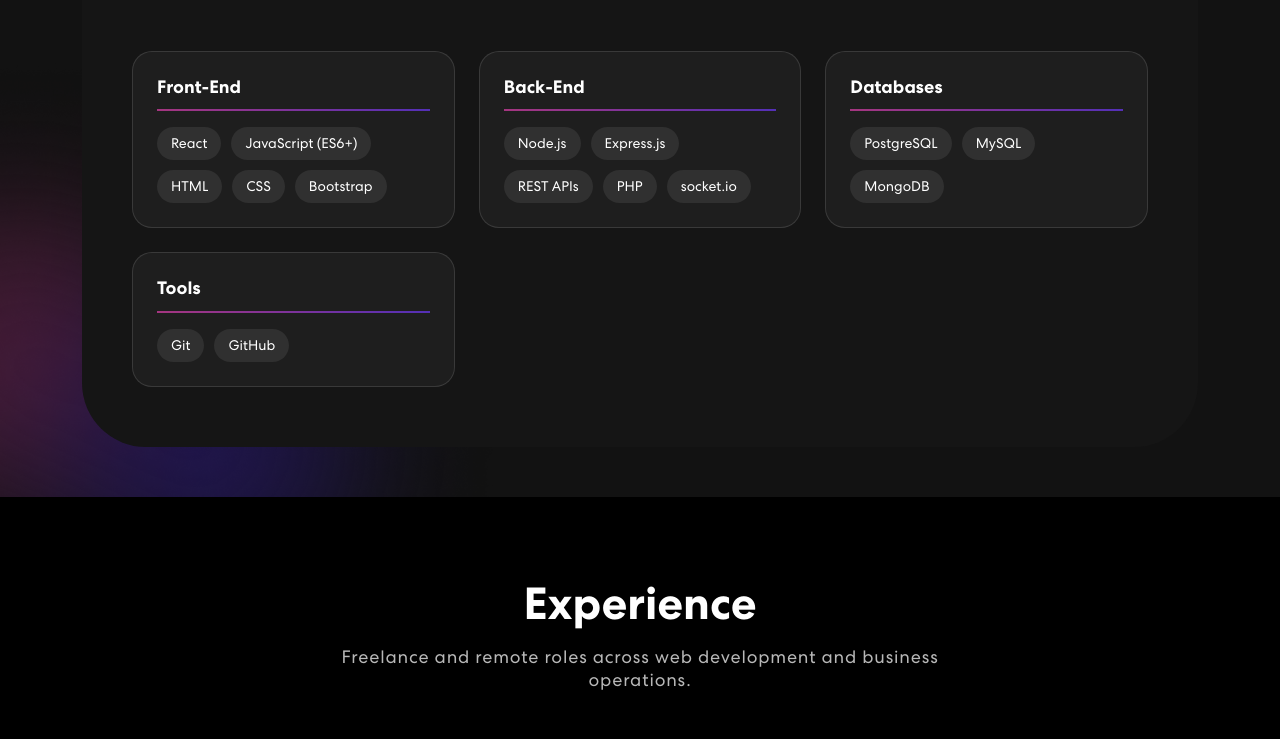
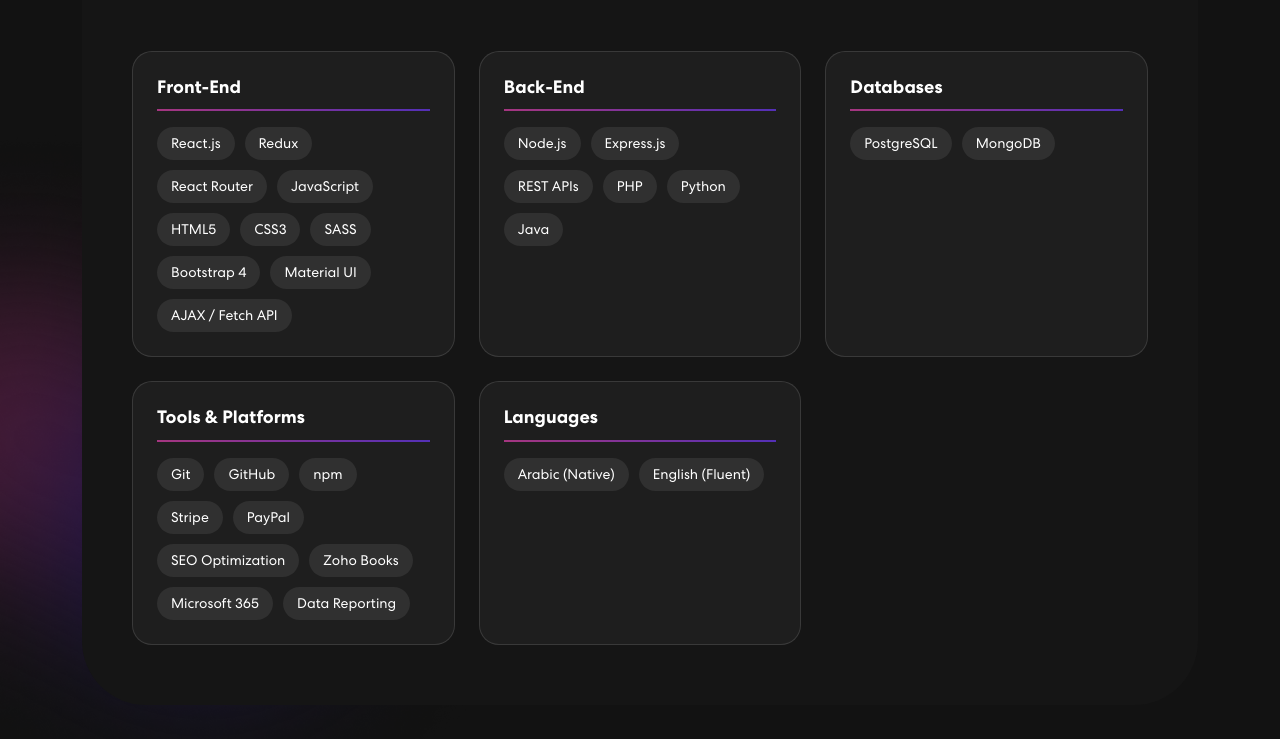
Before and after one commit to Maryamalkurd/frontPages_portfolio-, a React (Create React App) app: page / in a window 1280 px wide. Shown: the part 860-1599 px from the top of the page. Built offline with nearby package versions, Linux system fonts and the light colour scheme.

Commit message:
Update Skills.js

```diff
--- a/src/components/Skills.js
+++ b/src/components/Skills.js
@@ -3,19 +3,30 @@ import colorSharp from "../assets/img/color-sharp.png";
 const skillGroups = [
   {
     title: "Front-End",
-    skills: ["React", "JavaScript (ES6+)", "HTML", "CSS", "Bootstrap"],
+    skills: [
+      "React.js", "Redux", "React Router", "JavaScript",
+      "HTML5", "CSS3", "SASS", "Bootstrap 4",
+      "Material UI", "AJAX / Fetch API",
+    ],
   },
   {
     title: "Back-End",
-    skills: ["Node.js", "Express.js", "REST APIs", "PHP", "socket.io"],
+    skills: ["Node.js", "Express.js", "REST APIs", "PHP", "Python", "Java"],
   },
   {
     title: "Databases",
-    skills: ["PostgreSQL", "MySQL", "MongoDB"],
+    skills: ["PostgreSQL", "MongoDB"],
   },
   {
-    title: "Tools",
-    skills: ["Git", "GitHub"],
+    title: "Tools & Platforms",
+    skills: [
+      "Git", "GitHub", "npm", "Stripe", "PayPal",
+      "SEO Optimization", "Zoho Books", "Microsoft 365", "Data Reporting",
+    ],
+  },
+  {
+    title: "Languages",
+    skills: ["Arabic (Native)", "English (Fluent)"],
   },
 ];
 
```
